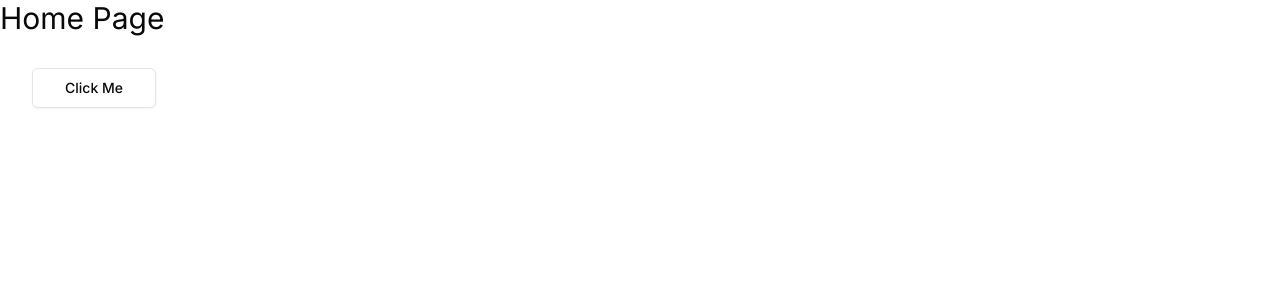
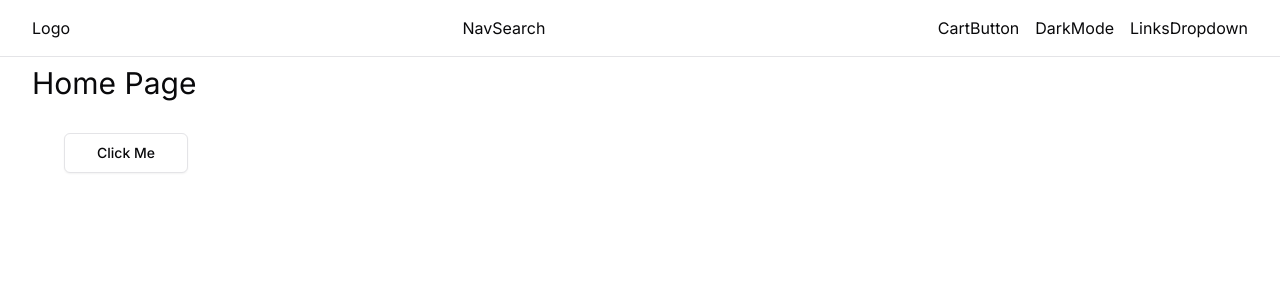
Before and after one commit to piotrproszowski/next_furniture_store, a Next.js app: page / in a window 1280 px wide. Shown: the top 300 px of the page. Built offline with nearby package versions, Linux system fonts and the light colour scheme.

Commit message:
chore: Add Navbar and Container components to layout

```diff
--- a/src/app/layout.tsx
+++ b/src/app/layout.tsx
@@ -1,6 +1,8 @@
 import type { Metadata } from "next";
 import { Inter } from "next/font/google";
 import "./globals.css";
+import Navbar from "@/components/navbar/Navbar";
+import Container from "@/components/global/Container";
 
 const inter = Inter({ subsets: ["latin"] });
 
@@ -16,7 +18,10 @@
 }>) {
   return (
     <html lang='en'>
-      <body className={inter.className}>{children}</body>
+      <body className={inter.className}>
+        <Navbar />
+        <Container className='py-2'>{children}</Container>
+      </body>
     </html>
   );
 }
--- a/src/components/navbar/Navbar.tsx
+++ b/src/components/navbar/Navbar.tsx
@@ -1,5 +1,23 @@
 import React from "react";
+import Container from "../global/Container";
+import Logo from "./Logo";
+import NavSearch from "./NavSearch";
+import CartButton from "./CartButton";
+import DarkMode from "./DarkMode";
+import LinksDropdown from "./LinksDropdown";
 
 export default function Navbar() {
-  return <div>Navbar</div>;
+  return (
+    <nav className='border-b'>
+      <Container className='flex flex-col sm:flex-row sm:justify-between sm:items-center flex-wrap gap-4 py-4'>
+        <Logo />
+        <NavSearch />
+        <div className='flex gap-4 items-center'>
+          <CartButton />
+          <DarkMode />
+          <LinksDropdown />
+        </div>
+      </Container>
+    </nav>
+  );
 }
```
